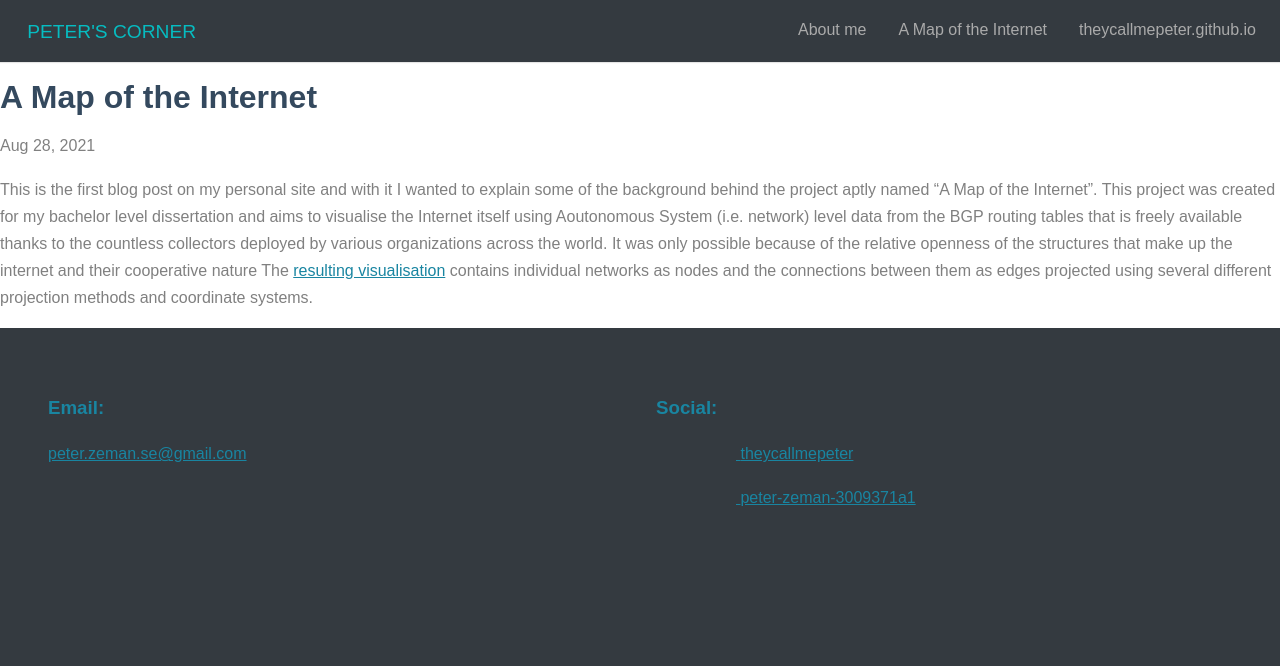
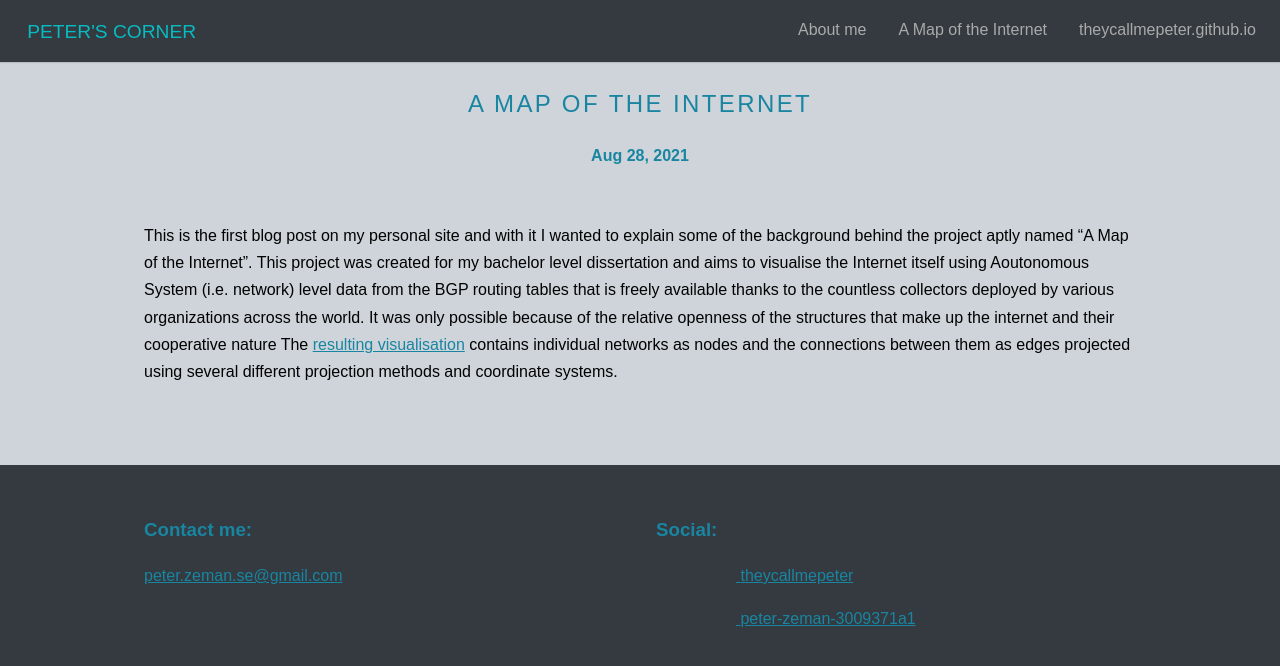
Before and after one commit to theycallmepeter/theycallmepeter.github.io, a Jekyll site: the page built from _posts/2021-08-28-map-of-the-internet.markdown, in a window 1280 px wide. Shown: the top 666 px of the page. Built offline with Jekyll 4.4.1, drawn with Linux system fonts in a browser that asks for light colours; nearby versions of some CDN libraries.

Commit message:
page content is narrower, fixed blog layout css, inconsistency in styling

```diff
--- a/_includes/footer.html
+++ b/_includes/footer.html
@@ -1,7 +1,7 @@
-<footer class="site-footer h-card ribbon l-box-lrg pure-g">
+<footer class="content-normal site-footer h-card ribbon l-box-lrg pure-g">
     <div class="l-box pure-u-1 pure-u-md-1-2">
         {%- if site.email -%}
-        <h3 class="content-subhead">Email: </h3><p><a href="mailto:{{ site.email }}">{{ site.email }}</a></p>
+        <h3 class="content-subhead">Contact me: </h3><p><a href="mailto:{{ site.email }}">{{ site.email }}</a></p>
         {%- endif -%}
     </div>
 
--- a/_layouts/home.html
+++ b/_layouts/home.html
@@ -3,10 +3,10 @@ layout: default
 ---
 
 <div class="home">
-        <div class="content brightribbon">
+        <div class="content-normal brightribbon">
 
         {%- if site.posts.size > 0 -%}
-            <h2 class="content-head is-center">{{ page.list_title | default: "Blog posts" }}</h2>
+            <h2 class="content-head content-head-ribbon is-center">{{ page.list_title | default: "Blog posts" }}</h2>
             <div class="pure-g ">
                 {%- for post in site.posts -%}
                 <div class="pure-u-1 is-center">
--- a/_layouts/post.html
+++ b/_layouts/post.html
@@ -3,7 +3,34 @@ layout: default
 ---
 <article class="post h-entry" itemscope itemtype="http://schema.org/BlogPosting">
 
-  <header class="post-header">
+    <div class="content-normal brightribbon">
+		<h2 class="content-head content-head-ribbon is-center">{{ page.title | escape }}</h2>
+		<h4 class="content-subhead is-center">
+            <time class="dt-published" datetime="{{ page.date | date_to_xmlschema }}" itemprop="datePublished">
+                {%- assign date_format = site.minima.date_format | default: "%b %-d, %Y" -%}
+                {{ page.date | date: date_format }}
+            </time>
+            {%- if page.author -%}
+                • <span itemprop="author" itemscope itemtype="http://schema.org/Person"><span class="p-author h-card" itemprop="name">{{ page.author }}</span></span>
+            {%- endif -%}
+		</h4>
+
+		<div class="pure-g">
+			<div class="l-box pure-u-1 ">
+                <div class="post-content e-content" itemprop="articleBody">
+                    {{ content }}
+                </div>
+                {%- if site.disqus.shortname -%}
+                    {%- include disqus_comments.html -%}
+                {%- endif -%}
+
+                <a class="u-url" href="{{ page.url | relative_url }}" hidden></a>
+			</div>
+		</div>
+	</div>
+
+
+  <!-- <header class="post-header">
     <h1 class="post-title p-name" itemprop="name headline">{{ page.title | escape }}</h1>
     <p class="post-meta">
       <time class="dt-published" datetime="{{ page.date | date_to_xmlschema }}" itemprop="datePublished">
@@ -23,5 +50,5 @@ layout: default
     {%- include disqus_comments.html -%}
   {%- endif -%}
 
-  <a class="u-url" href="{{ page.url | relative_url }}" hidden></a>
+  <a class="u-url" href="{{ page.url | relative_url }}" hidden></a> -->
 </article>
--- a/_sass/main.scss
+++ b/_sass/main.scss
@@ -214,6 +214,10 @@ a.pure-button-primary {
 
 }
 
+.content-normal{
+    padding: 1em 10% 3em;
+}
+
 .content-wrapper {
     /* These styles are required for the "scroll-over" effect */
     position: absolute;
```
Also changed, not shown: about.markdown (+6 -8 lines).
